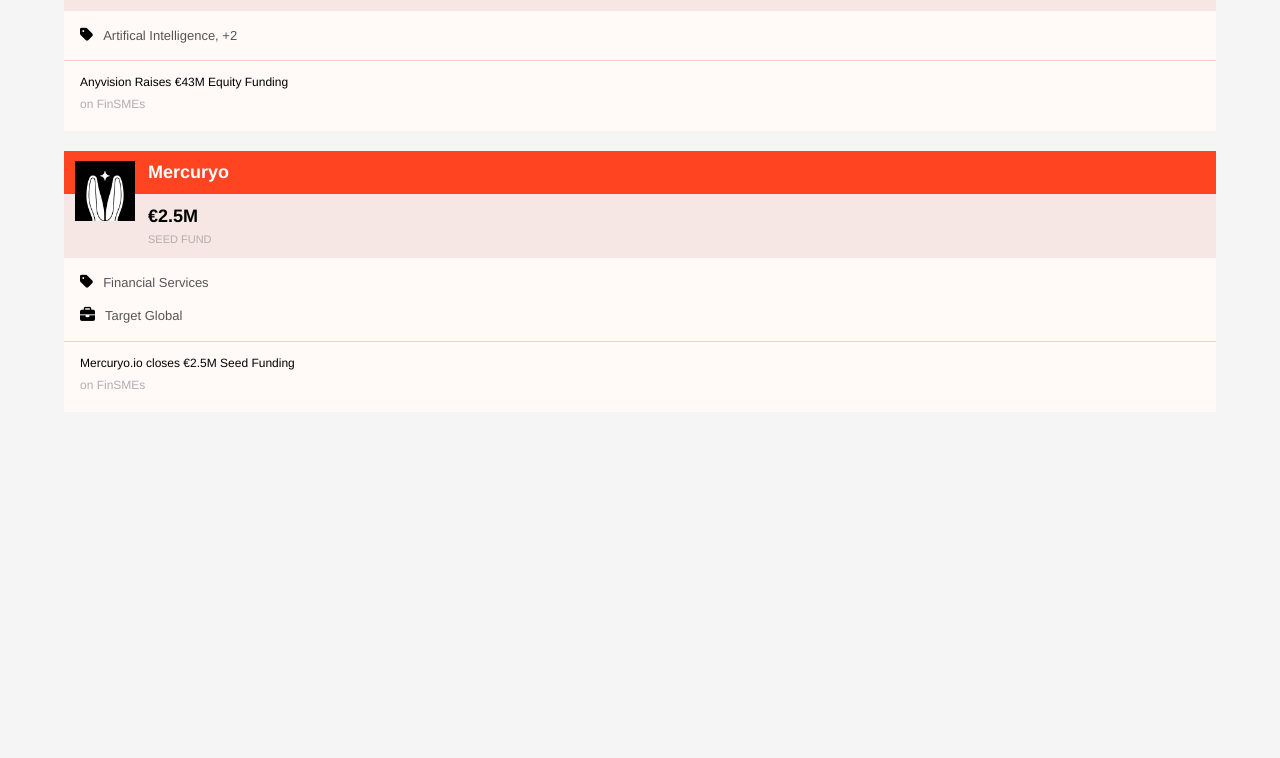
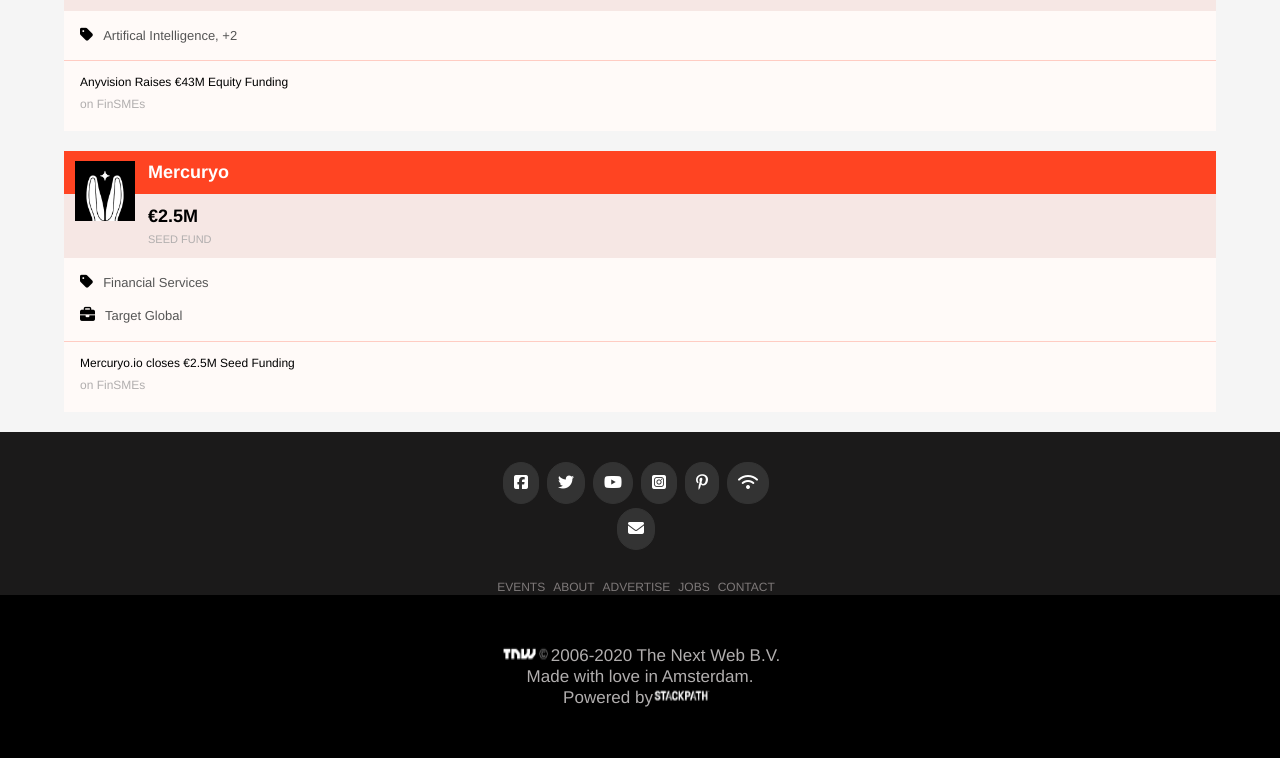
Before and after one commit to Ceejayski/The-Next-Web-Clone, a plain HTML site: page index.html in a window 1280 px wide. Shown: the part 2058-2816 px from the top of the page. Before the commit the page ends 2490 px from the top, so only its background shows below. Drawn offline with Linux system fonts and the light colour scheme.

Commit message:
Add the footer and style it

```diff
--- a/css/style.css
+++ b/css/style.css
@@ -395,3 +395,44 @@
   line-height: 21px;
   font-size: 12px;
 }
+
+.footer-icons {
+  padding-top: 30px;
+  justify-content: center;
+  list-style: none;
+}
+
+.footer-li {
+  padding: 10px 10px 10px 10px;
+  margin-right: 8px;
+  color: white;
+  border: solid 1px rgb(51,51,51);
+  border-radius: 20px;
+  background-color: rgb(51,51,51);
+}
+
+.footer {
+  background-color: rgb(27, 26, 26);
+}
+
+.last-icon {
+  margin-top: -26px;
+}
+
+.footer-links {
+  font-size: 12px;
+  margin-right: 8px;
+  color: rgb(126, 121, 121);
+}
+
+.footer-legal {
+
+  padding-top: 50px;
+  padding-bottom: 50px;
+  background-color: black;
+}
+
+.footer-links2 {
+  justify-content: center;
+  font-size: 17px;
+}
--- a/index.html
+++ b/index.html
@@ -186,7 +186,40 @@
     </section>
   </main>
   <footer>
+    <div class = 'footer'>
+    <ul class = 'footer-icons dflex'>
+    <li class = 'footer-li'><i class="fab fa-facebook-square"></i></li>
+    <li class = 'footer-li'><i class="fab fa-twitter"></i></li>
+    <li class = 'footer-li'><i class="fab fa-youtube"></i></li>
+    <li class = 'footer-li'><i class="fab fa-instagram-square"></i></li>
+    <li class = 'footer-li'><i class="fab fa-pinterest-p"></i></li>
+    <li class = 'footer-li'><i class="fas fa-wifi"></i></li>
+  </ul>
+  <ul class = 'footer-icons  dflex'>
+    <li class = 'footer-li last-icon'><i class="fas fa-envelope"></i></li>
+  </ul>
+
+  <ul CLASS = 'footer-icons dflex'>
+    <li class = 'footer-links'>EVENTS</li>
+    <li class = 'footer-links'>ABOUT</li>
+    <li class = 'footer-links'>ADVERTISE</li>
+    <li class = 'footer-links'>JOBS</li>
+    <li class = 'footer-links'>CONTACT</li>
+  </ul>
+  </div>
+  <div class = 'footer-legal'>
+    <div class = 'dflex footer-links2'>
+    <img src = 'Images/footer1.png' class = 'footer-span1 '>
+    <span class = 'color-white font-small footer-span1 footer-links2'>2006-2020 The Next Web B.V.</span>
+  </div>
+    <span class = 'color-white font-small dflex footer-links2 '>Made with love in Amsterdam. </span>
+    <div class = 'dflex footer-links2'>
+    <span class = 'color-white font-small footer-span3 footer-links2'>Powered by </span> <img src = 'Images/footer2.png' class = 'footer-span3'>
+  </div>
+  </div>
   </footer>
+
+
 </body>
 
 </html>
```
Also changed, not shown: Images/footer1.png (added), Images/footer2.png (added).
